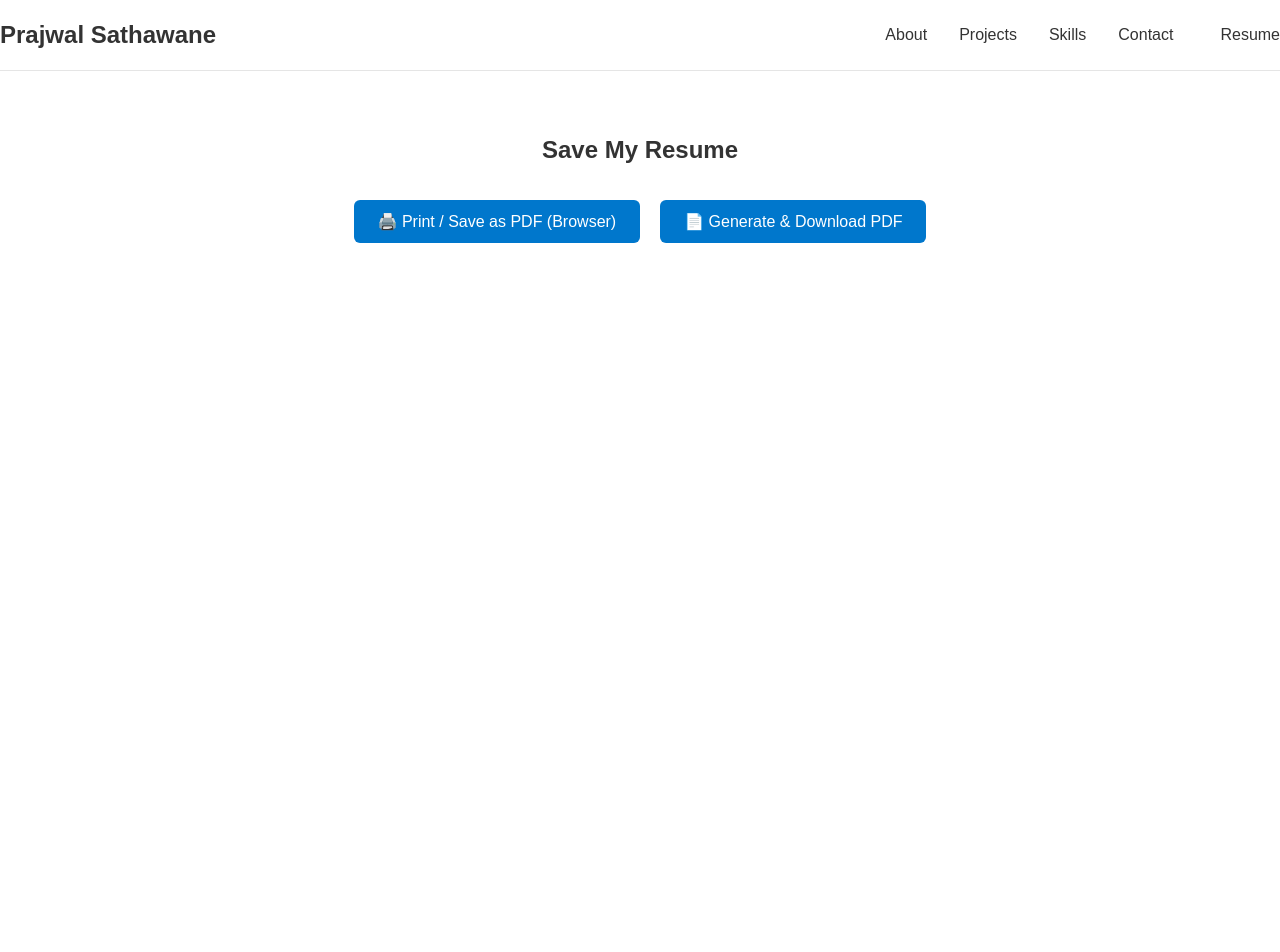
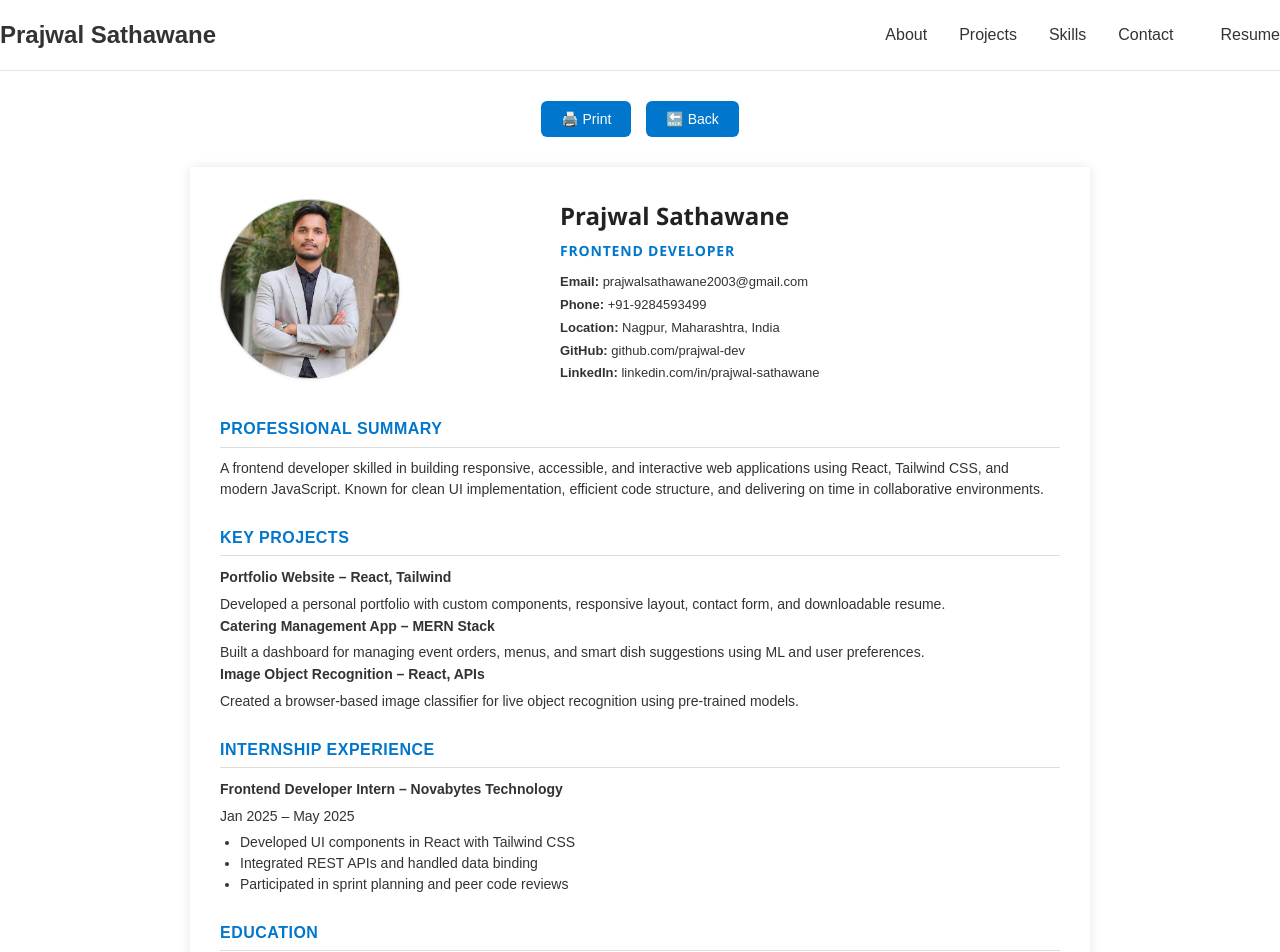
Before and after one commit to prajwal2003s/prajwalportfolio, a React (Vite) app: page /resume in a window 1280 px wide. Shown: the top 952 px of the page. Before the commit the page ends 800 px from the top, so only its background shows below. Built offline with nearby package versions, Linux system fonts and the light colour scheme.

Commit message:
Refactor ResumePage component for improved layout and styling; update navigation in Header component

```diff
--- a/src/App.jsx
+++ b/src/App.jsx
@@ -29,8 +29,6 @@ function App() {
             }
           />
           <Route path="/resume" element={<ResumePage />} />
-
-          {/* 🔁 Redirect unknown routes to home */}
           <Route path="*" element={<Navigate to="/" />} />
         </Routes>
       </div>
--- a/src/Components/Header.jsx
+++ b/src/Components/Header.jsx
@@ -1,5 +1,5 @@
 import { useState, useEffect } from "react";
-import { Link } from "react-router-dom"; // ✅ Added for navigation
+import { Link } from "react-router-dom";
 import "./HeaderNext.css";
 import personaldata from "./personal.json";
 
@@ -19,50 +19,35 @@ const Header = () => {
     setIsMobileMenuOpen(!isMobileMenuOpen);
   };
 
+  const closeMenu = () => {
+    setIsMobileMenuOpen(false);
+  };
+
   return (
     <header className={`header${isScrolled ? " scrolled" : ""}`}>
       <div className="nav-container">
         <div className="logo">
-          <a href="#home">{personaldata.header.name}</a>
+          <Link to="/" onClick={closeMenu}>
+            {personaldata.header.name}
+          </Link>
         </div>
 
         <nav className={`nav${isMobileMenuOpen ? " nav-open" : ""}`}>
-          {personaldata.header.navLinks.map(link => (
+          {personaldata.header.navLinks.map((link) => (
             <a
               href={link.href}
               key={link.label}
-              onClick={() => setIsMobileMenuOpen(false)}
+              onClick={closeMenu}
             >
               {link.label}
             </a>
           ))}
 
-          {/* 🧭 Resume Link now routed to /resume page */}
-          <Link
-            to="/resume"
-            onClick={() => setIsMobileMenuOpen(false)}
-            className="resume-nav"
-          >
+          {/* ✅ Resume routed via React Router */}
+          <Link to="/resume" onClick={closeMenu} className="resume-nav">
             Resume
           </Link>
         </nav>
-
-        {/* <div className="header-actions">
-          <a
-            href={personaldata.resume?.pdf}
-            className="btn btn-outline"
-            download
-          >
-            Download PDF
-          </a>
-          <a
-            href={personaldata.resume?.doc}
-            className="btn btn-outline"
-            download
-          >
-            Download Word
-          </a>
-        </div> */}
 
         <div className="mobile-menu-toggle" onClick={toggleMobileMenu}>
           <span></span>
--- a/src/Components/ResumePage.css
+++ b/src/Components/ResumePage.css
@@ -1,24 +1,23 @@
-.resume-section {
-  text-align: center;
-  padding: 60px 20px;
+.resume-wrapper {
+  padding: 30px 20px;
+  font-family: "Arial", sans-serif;
 }
 
 .download-buttons {
   display: flex;
   justify-content: center;
-  gap: 20px;
-  margin-top: 30px;
-  flex-wrap: wrap;
+  gap: 15px;
+  margin-bottom: 30px;
 }
 
 .print-btn {
   background-color: #0077cc;
   color: white;
-  padding: 12px 24px;
+  padding: 10px 20px;
   border: none;
   border-radius: 6px;
-  font-size: 16px;
   cursor: pointer;
+  font-size: 14px;
   transition: background-color 0.3s ease;
 }
 
@@ -26,6 +25,88 @@
   background-color: #005fa3;
 }
 
+.resume-container {
+  max-width: 900px;
+  margin: auto;
+  background: white;
+  padding: 30px;
+  box-shadow: 0 0 10px rgba(0, 0, 0, 0.1);
+}
+
+.header-section {
+  display: flex;
+  align-items: flex-start;
+  gap: 160px;
+  margin-bottom: 30px;
+}
+
+.profile-photo.large {
+  width: 180px;
+  height: 180px;
+  object-fit: cover;
+  border-radius: 50%;
+  border: 1px solid #ccc;
+  box-shadow: 0 1px 4px rgba(0, 0, 0, 0.05);
+  margin-top: 2px;
+}
+
+.name-heading {
+  font-size: 24px;
+  font-weight: 700;
+  color: #222;
+  margin-bottom: 4px;
+  font-family: "Segoe UI", Tahoma, Geneva, Verdana, sans-serif;
+}
+
+.role-heading {
+  font-size: 14px;
+  color: #0077cc;
+  font-weight: 600;
+  text-transform: uppercase;
+  letter-spacing: 0.8px;
+  margin-bottom: 10px;
+  font-family: "Segoe UI", Tahoma, Geneva, Verdana, sans-serif;
+}
+
+.header-details p {
+  margin: 2px 0;
+  font-size: 13px;
+  color: #333;
+}
+
+/* Section styles */
+.section {
+  margin-bottom: 25px;
+}
+
+.section h3 {
+  font-size: 16px;
+  color: #0077cc;
+  border-bottom: 1px solid #ddd;
+  padding-bottom: 5px;
+  margin-bottom: 10px;
+  text-transform: uppercase;
+  letter-spacing: 0.5px;
+}
+
+.section h4 {
+  font-size: 14px;
+  font-weight: bold;
+  margin-bottom: 5px;
+}
+
+.section ul {
+  margin: 5px 0 0 20px;
+  padding-left: 0;
+}
+
+.section p,
+.section li {
+  font-size: 14px;
+  line-height: 1.5;
+}
+
+/* Print styles */
 @media print {
   body * {
     visibility: hidden;
@@ -42,5 +123,10 @@
     left: 0;
     width: 100%;
     padding: 20px;
+    background: white;
+  }
+
+  .download-buttons {
+    display: none;
   }
 }
--- a/src/Components/resumepage.jsx
+++ b/src/Components/resumepage.jsx
@@ -1,45 +1,107 @@
 import React from "react";
-import jsPDF from "jspdf";
-import "./ResumePage.css"; // This should be in src or same folder
+import { useNavigate } from "react-router-dom";
+import "./ResumePage.css";
 
-function ResumePage() {
-  // Option 1: Print using browser dialog
-  const handlePrint = () => {
-    window.print();
-  };
-
-  // Option 2: Generate PDF with jsPDF
-  const generatePDF = () => {
-    const doc = new jsPDF();
-    doc.setFontSize(14);
-    doc.text("Prajwal Sathawane", 20, 20);
-    doc.text("Email: prajwalsathawane2003@gmail.com", 20, 30);
-    doc.text("Skills: React, Tailwind CSS, Node.js, MongoDB", 20, 40);
-    doc.save("Prajwal_Resume.pdf");
-  };
+const ResumePage = () => {
+  const navigate = useNavigate();
 
   return (
-    <section className="resume-section">
-      <h2>Save My Resume</h2>
-
+    <section className="resume-wrapper">
       <div className="download-buttons">
-        <button onClick={handlePrint} className="print-btn">
-          🖨️ Print / Save as PDF (Browser)
-        </button>
-
-        <button onClick={generatePDF} className="print-btn">
-          📄 Generate & Download PDF
-        </button>
+        <button onClick={() => window.print()} className="print-btn">🖨️ Print</button>
+        <button onClick={() => navigate("/")} className="print-btn">🔙 Back</button>
       </div>
 
-      {/* Hidden content for print */}
-      <div id="print-area" style={{ display: "none" }}>
-        <h1>Prajwal Sathawane</h1>
-        <p>Email: prajwalsathawane2003@gmail.com</p>
-        <p>Skills: React, Tailwind CSS, Node.js</p>
+      <div id="print-area" className="resume-container">
+        {/* Header */}
+        <div className="header-section">
+          <img src="/Images/my-image.jpg" alt="Prajwal Sathawane" className="profile-photo large" />
+          <div className="header-details">
+            <h1 className="name-heading">Prajwal Sathawane</h1>
+            <h2 className="role-heading">Frontend Developer</h2>
+            <p><strong>Email:</strong> prajwalsathawane2003@gmail.com</p>
+            <p><strong>Phone:</strong> +91-9284593499</p>
+            <p><strong>Location:</strong> Nagpur, Maharashtra, India</p>
+            <p><strong>GitHub:</strong> github.com/prajwal-dev</p>
+            <p><strong>LinkedIn:</strong> linkedin.com/in/prajwal-sathawane</p>
+          </div>
+        </div>
+
+        {/* Summary */}
+        <div className="section">
+          <h3>Professional Summary</h3>
+          <p>
+            A frontend developer skilled in building responsive, accessible, and interactive web applications using React, Tailwind CSS, and modern JavaScript. Known for clean UI implementation, efficient code structure, and delivering on time in collaborative environments.
+          </p>
+        </div>
+
+        {/* Projects */}
+        <div className="section">
+          <h3>Key Projects</h3>
+          <div className="project-block">
+            <h4>Portfolio Website – React, Tailwind</h4>
+            <p>Developed a personal portfolio with custom components, responsive layout, contact form, and downloadable resume.</p>
+          </div>
+          <div className="project-block">
+            <h4>Catering Management App – MERN Stack</h4>
+            <p>Built a dashboard for managing event orders, menus, and smart dish suggestions using ML and user preferences.</p>
+          </div>
+          <div className="project-block">
+            <h4>Image Object Recognition – React, APIs</h4>
+            <p>Created a browser-based image classifier for live object recognition using pre-trained models.</p>
+          </div>
+        </div>
+
+        {/* Experience */}
+        <div className="section">
+          <h3>Internship Experience</h3>
+          <h4>Frontend Developer Intern – Novabytes Technology</h4>
+          <p>Jan 2025 – May 2025</p>
+          <ul>
+            <li>Developed UI components in React with Tailwind CSS</li>
+            <li>Integrated REST APIs and handled data binding</li>
+            <li>Participated in sprint planning and peer code reviews</li>
+          </ul>
+        </div>
+
+        {/* Education */}
+        <div className="section">
+          <h3>Education</h3>
+          <h4>B.Tech in Information Technology</h4>
+          <p>K.D.K. College of Engineering, Nagpur (2021 – 2025)</p>
+        </div>
+
+        {/* Skills */}
+        <div className="section">
+          <h3>Skills</h3>
+          <p><strong>Languages:</strong> JavaScript, HTML, CSS</p>
+          <p><strong>Frontend:</strong> React.js, Tailwind CSS, Redux Toolkit</p>
+          <p><strong>Backend:</strong> Node.js, Express.js</p>
+          <p><strong>Databases:</strong> MongoDB, MySQL</p>
+          <p><strong>Tools:</strong> Git, Postman, VS Code, Vercel, Netlify</p>
+        </div>
+
+        {/* Certifications */}
+        <div className="section">
+          <h3>Certifications</h3>
+          <p>JavaScript for Web Development – Internshala</p>
+        </div>
+
+        {/* Languages */}
+        <div className="section">
+          <h3>Languages</h3>
+          <p>English, Hindi, Marathi</p>
+        </div>
+
+        {/* Achievements */}
+        <div className="section">
+          <h3>Achievements</h3>
+          <p>• Completed multiple personal React projects</p>
+          <p>• Contributed to open-source Tailwind components</p>
+        </div>
       </div>
     </section>
   );
-}
+};
 
 export default ResumePage;
```
